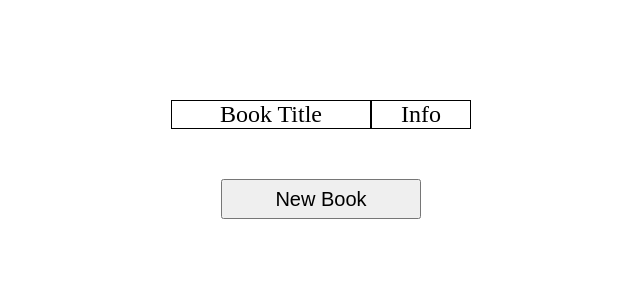
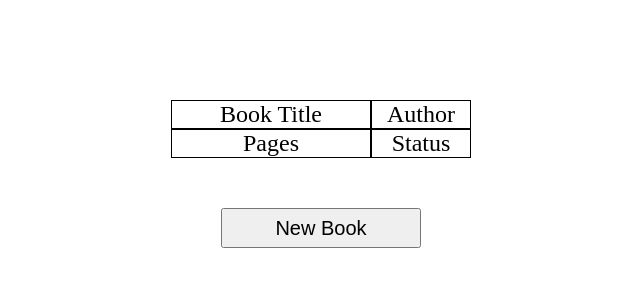
Before and after one commit to evanch98/library, a plain HTML site: page index.html in a window 1280 px wide. Shown: the whole page, without its empty margins (319-959 px from the left). Drawn offline with Linux system fonts and the light colour scheme.

Commit message:
Add checkbox for read status

```diff
--- a/index.html
+++ b/index.html
@@ -14,7 +14,13 @@
             Book Title
         </div>
         <div class="item">
-            Info
+            Author
+        </div>
+        <div class="item">
+            Pages
+        </div>
+        <div class="item">
+            Status
         </div>
     </div>
     <button id="btn">New Book</button>
@@ -33,8 +39,10 @@
                 <input type="text" id="pages" name="pages">
             </div>
             <div>
-                <label for="status">Have you read it?</label>
-                <input type="text" id="status" name="status">
+                <label for="status">
+                    <input type="checkbox" id="status" value="yes">
+                    Have you read it?
+                </label>
             </div>
             <button type="button" id="submit">Add</button>
         </form>
```
